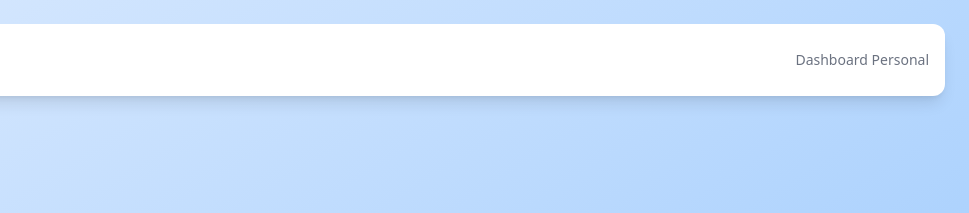
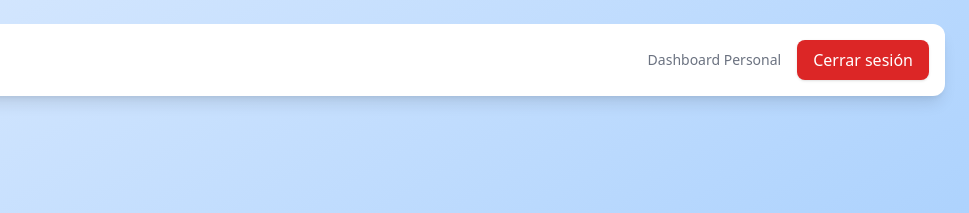
Before and after one commit to Euder1708/Gestion_Finanzas, a plain HTML site: page dashboard.html in a window 1280 px wide. Shown: the top 213 px of the page, 311-1280 px from the left. Drawn offline with nearby package versions, Linux system fonts and the light colour scheme.

Commit message:
agregue un boton de cerrar secion para poder salir al login de nuevo

```diff
--- a/dashboard.html
+++ b/dashboard.html
@@ -9,13 +9,22 @@
 </head>
 <body class="bg-gradient-to-br from-blue-100 to-blue-300 min-h-screen p-6">
 
-  <!-- Encabezado con logo -->
+  <!-- Encabezado con logo y botón Cerrar sesión -->
   <header class="flex items-center justify-between bg-white shadow-lg rounded-xl p-4 mb-8">
     <div class="flex items-center space-x-3">
       <img src="img/logo.png" alt="Logo" class="w-10 h-10 rounded-full">
       <h1 class="text-2xl font-bold text-blue-700">Finanzas de <span x-text="user"></span></h1>
     </div>
-    <span class="text-sm text-gray-500">Dashboard Personal</span>
+    <div class="flex items-center space-x-4">
+      <span class="text-sm text-gray-500">Dashboard Personal</span>
+      <button
+        @click="logout()"
+        class="bg-red-600 text-white px-4 py-2 rounded-lg shadow hover:bg-red-700 transition"
+        title="Cerrar sesión"
+      >
+        Cerrar sesión
+      </button>
+    </div>
   </header>
 
   <!-- Botones -->
@@ -90,6 +99,14 @@
 
         balance() {
           return this.ingresos - this.gastos;
+        },
+
+        logout() {
+          localStorage.removeItem('loggedIn');
+          localStorage.removeItem('usuario');
+          localStorage.removeItem('correo');
+          localStorage.removeItem('clave');
+          window.location.href = 'login.html'; // Cambia si tu archivo de login tiene otro nombre
         }
       }
     }
```
